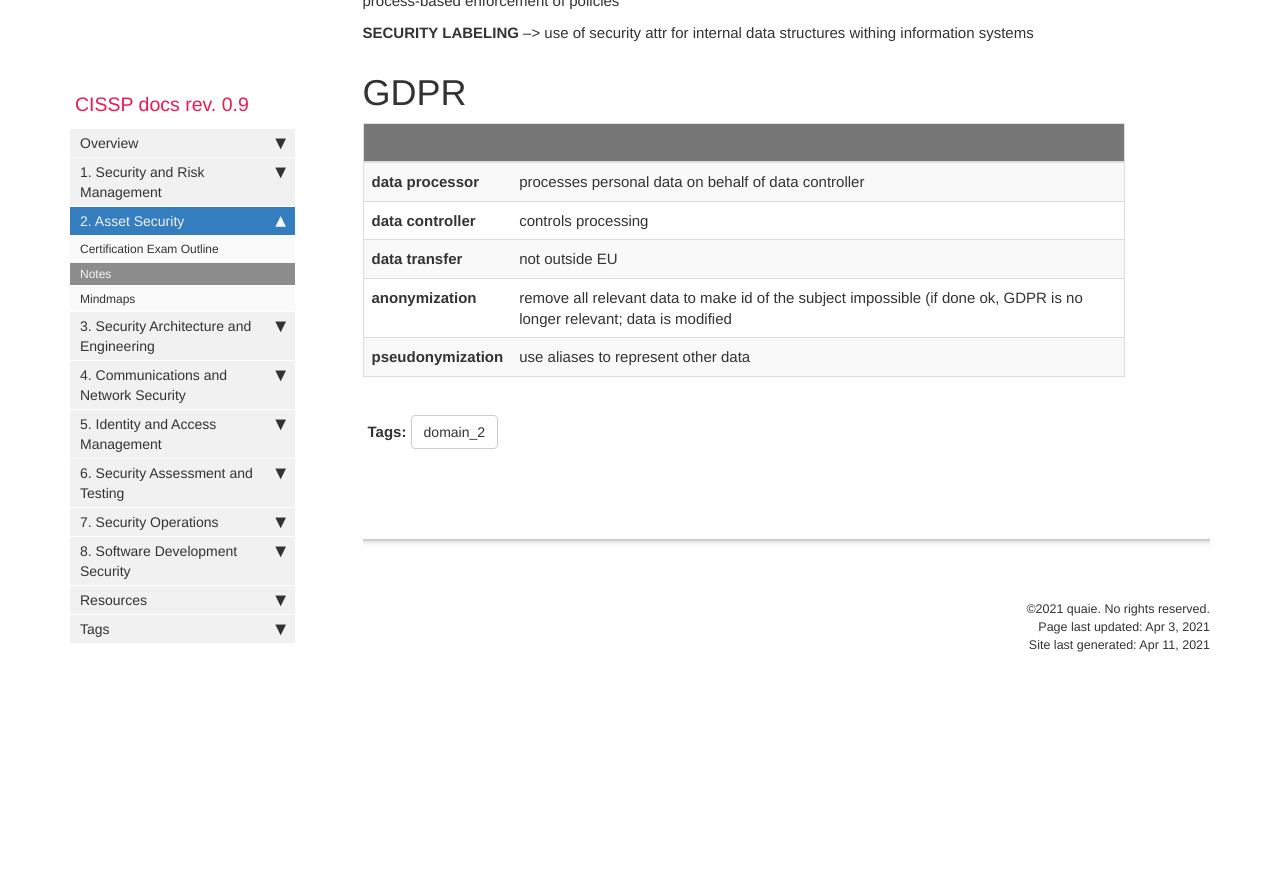
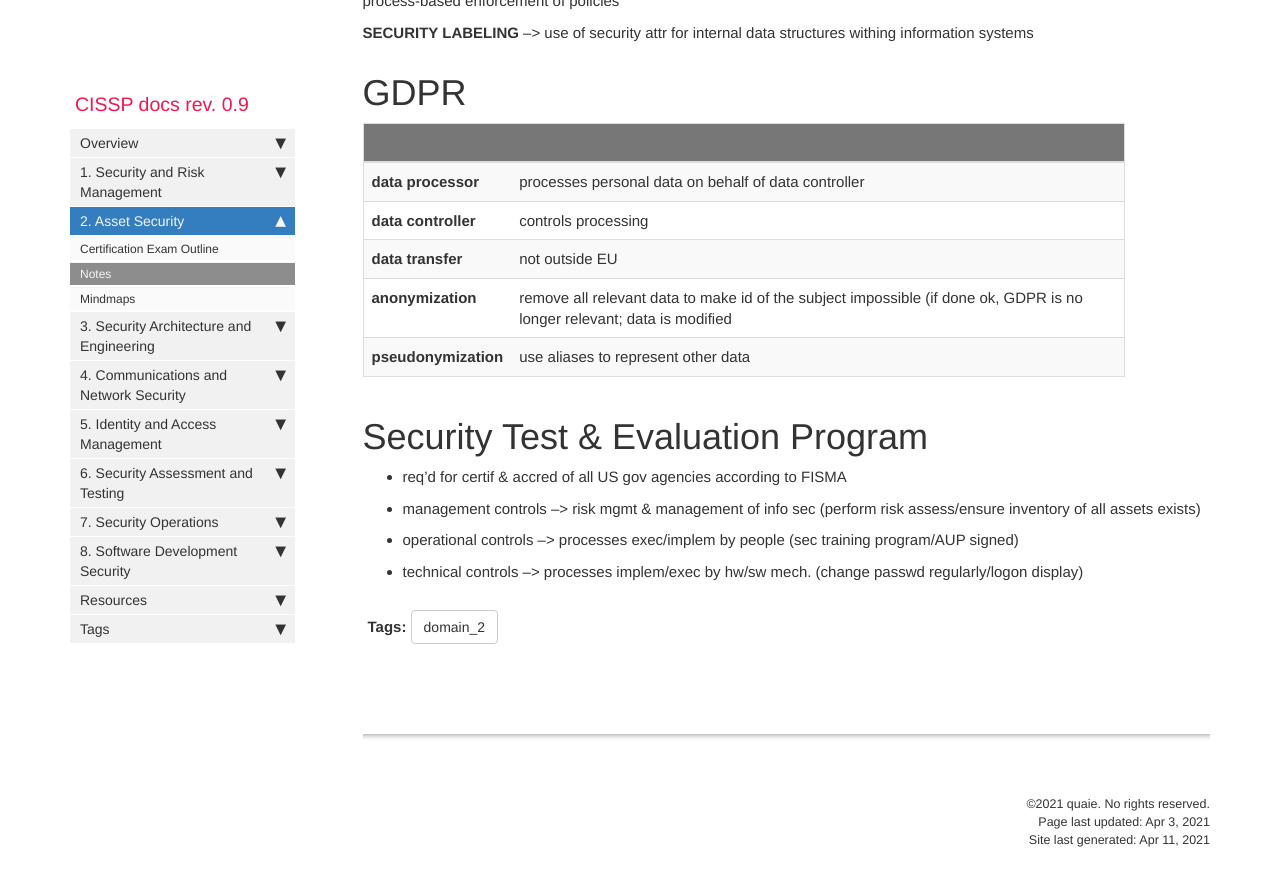
Before and after one commit to quaie/cissp, a Jekyll site: the page built from pages/mydoc/2_notes.md, in a window 1280 px wide and 900 px high, scrolled down 3209 px. Shown: the top 886 px of the window. Built offline with Jekyll 4.4.1, drawn with Linux system fonts in a browser that asks for light colours; comment, search, counter and statistics services are not loaded; before the commit the page ends 3913 px from its top, so only the background shows below that.

Commit message:
Update 2_notes.md

```diff
--- a/pages/mydoc/2_notes.md
+++ b/pages/mydoc/2_notes.md
@@ -134,4 +134,10 @@ ACCREDITATION --> data owner's acceptance of certification & residual risk, befo
 |**anonymization**|remove all relevant data to make id of the subject impossible (if done ok, GDPR is no longer relevant; data is modified|
 |**pseudonymization**|use aliases to represent other data|
 
+# Security Test & Evaluation Program
+- req'd for certif & accred of all US gov agencies according to FISMA
+- management controls --> risk mgmt & management of info sec (perform risk assess/ensure inventory of all assets exists)
+- operational controls --> processes exec/implem by people (sec training program/AUP signed)
+- technical controls --> processes implem/exec by hw/sw mech. (change passwd regularly/logon display)
+
 {% include links.html %}
```
